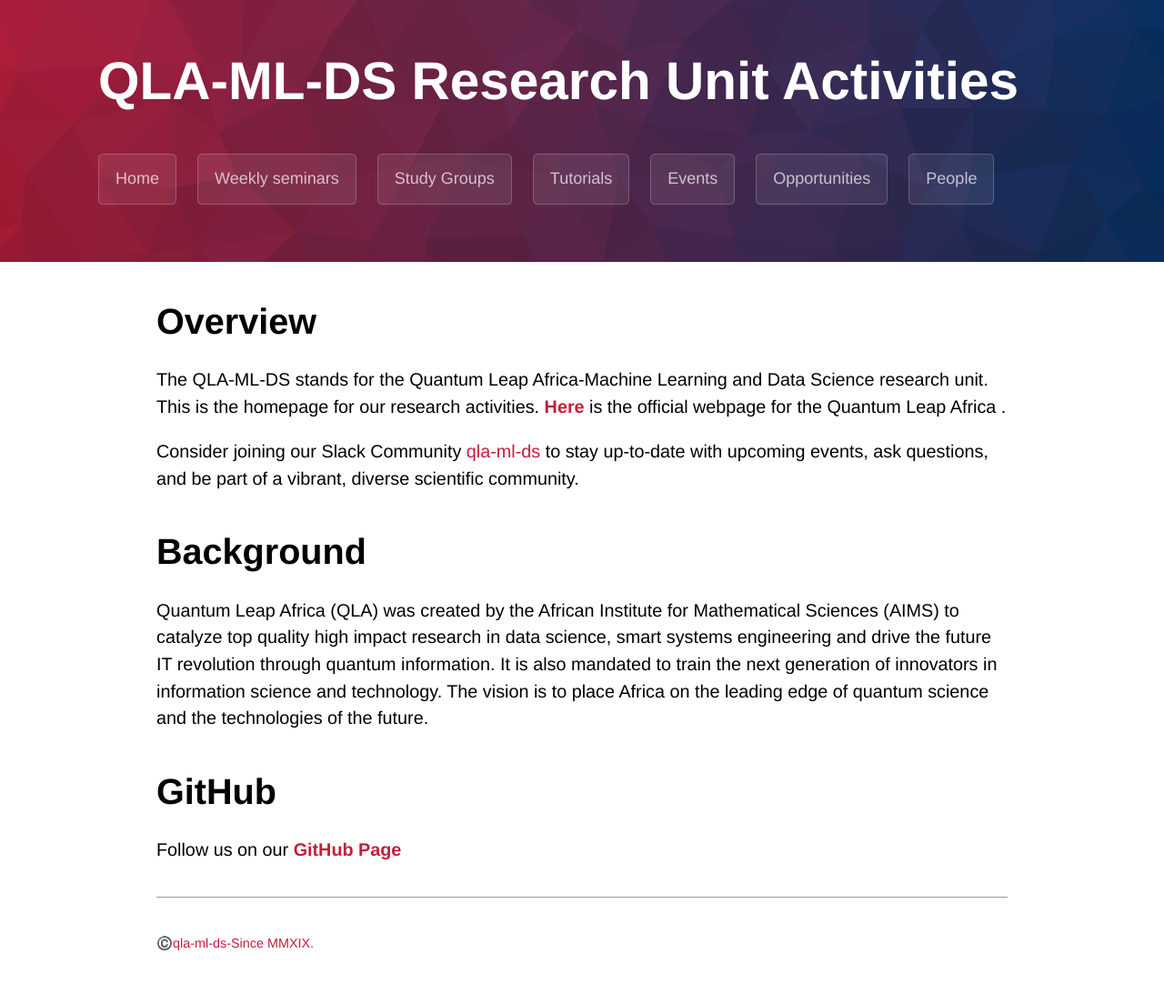
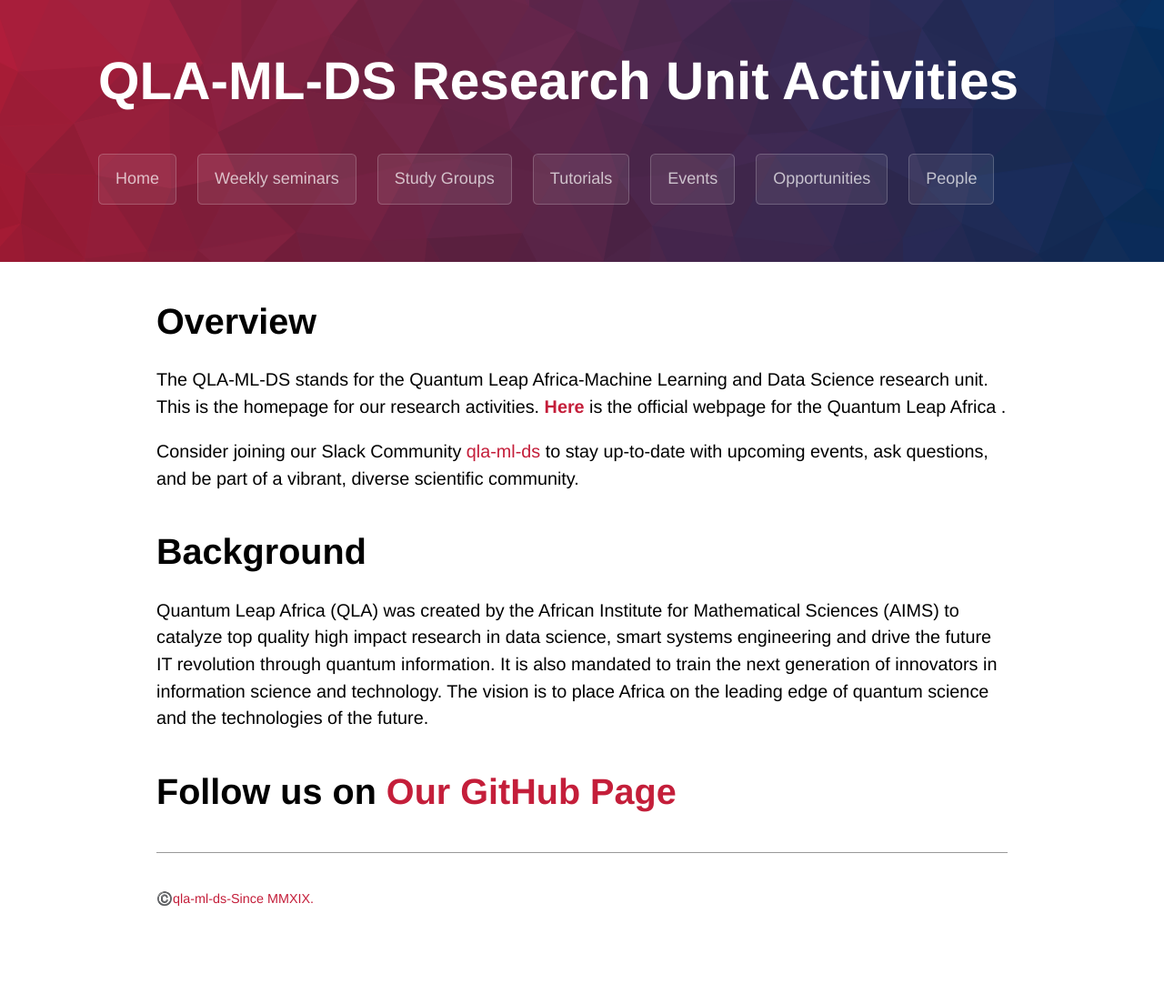
Before and after one commit to qla-ml-ds-activities/qla-ml-ds-activities.github.io, a Jekyll site: the page built from index.md, in a window 1280 px wide. Shown: the whole page at 91% size. Built offline with Jekyll 4.4.1, drawn with Linux system fonts in a browser that asks for light colours; some web fonts are replaced; our own code applies the rules of GitHub Pages for plain Markdown files; after the commit the page ends 1055 px from its top, so only the background shows below that.

Commit message:
Update index.md

```diff
--- a/index.md
+++ b/index.md
@@ -23,5 +23,4 @@ Consider joining our Slack Community [qla-ml-ds]() to stay up-to-date with upcom
 Quantum Leap Africa (QLA) was created by the African Institute for Mathematical Sciences (AIMS) to catalyze top quality high impact research in data science, smart systems engineering and drive the future IT revolution through quantum information. It is also mandated to train the next generation of innovators in information science and technology. The vision is to place Africa on the leading edge of quantum science and the technologies of the future.
 
 
-# GitHub
-Follow us on our [**GitHub Page**](https://github.com/QLA-ML-DS)
+# Follow us on [**Our GitHub Page**](https://github.com/QLA-ML-DS)
```
